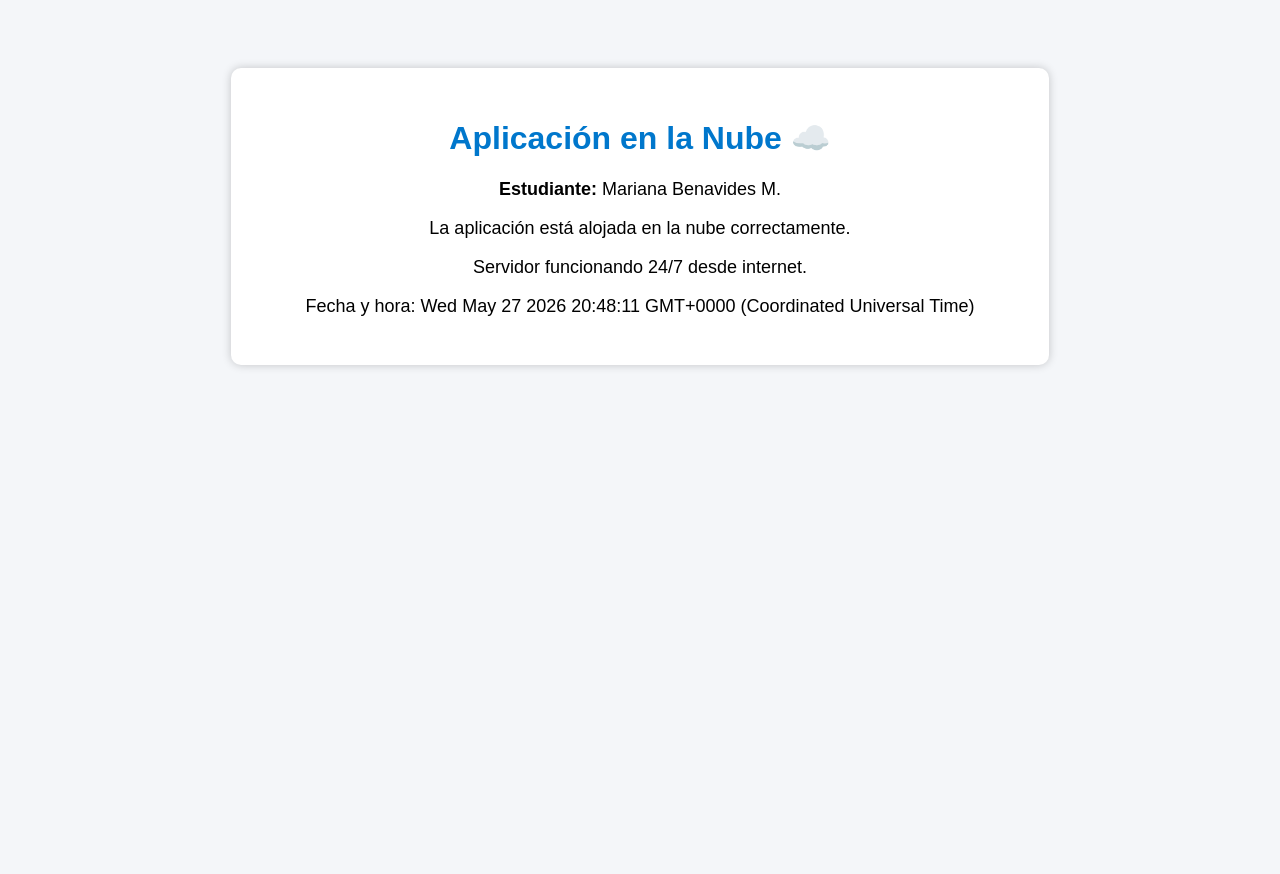
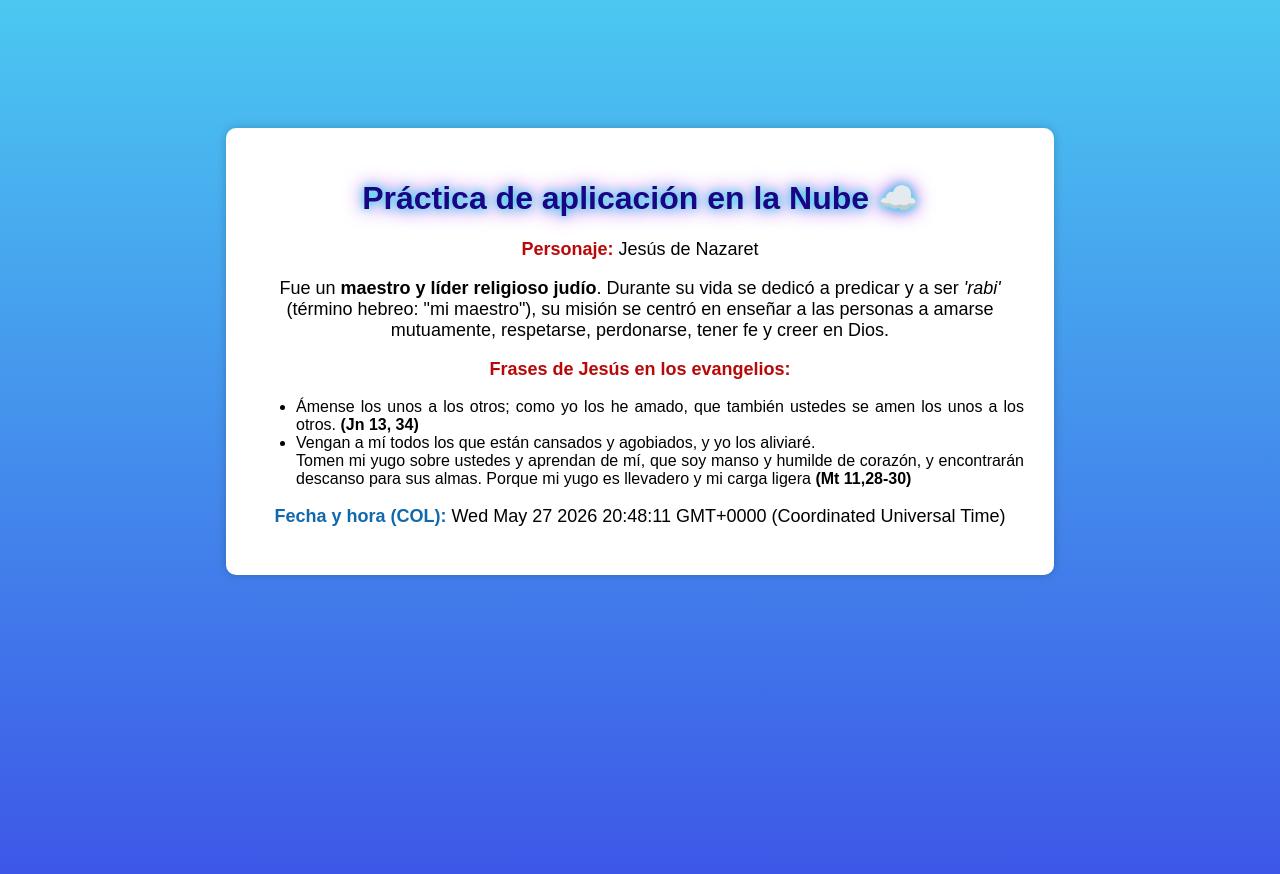
Before and after one commit to MarianaBM-777/cloudapp, a website: page views/index.html in a window 1280 px wide. Before the commit the page ends 800 px from the top, so only its background shows below. Drawn offline with Linux system fonts and the light colour scheme.

Commit message:
feat: personalización de estética visual, colores y textos

```diff
--- a/views/index.html
+++ b/views/index.html
@@ -8,39 +8,62 @@
     <style>
         body{
             font-family: Arial, sans-serif;
-            background-color: #f4f6f9;
+            background: linear-gradient(to bottom, #4bc8f1, #3c50e7);
+            min-height: 100vh;
+            margin: 0;
             text-align: center;
-            padding-top: 60px;
+            background-repeat: no-repeat;
         }
 
         .contenedor{
             background: white;
             width: 60%;
             margin: auto;
+            margin-top: 10%;
             padding: 30px;
             border-radius: 10px;
             box-shadow: 0px 0px 10px rgba(0,0,0,0.2);
         }
 
         h1{
-            color: #0077cc;
+            color: rgb(28, 5, 133);
+            text-shadow: 0 0 10px #05eeee, 0 0 20px #8e17dd ;
         }
 
         p{
             font-size: 18px;
+        }
+        strong {
+            color: rgb(184, 8, 8);
+        }
+        b{
+            color: rgb(17, 105, 173);
+        }
+        .negrilla{
+            color: black;
+        }
+        ul {
+            text-align: justify;
         }
     </style>
 </head>
 <body>
 
     <div class="contenedor">
-        <h1>Aplicación en la Nube ☁️</h1>
+        <h1>Práctica de aplicación en la Nube ☁️</h1>
 
-        <p><strong>Estudiante:</strong> Mariana Benavides M.</p>
+        <p><strong>Personaje:</strong> Jesús de Nazaret</p>
 
-        <p>La aplicación está alojada en la nube correctamente.</p>
+        <p>Fue un <b class="negrilla">maestro y líder religioso judío</b>. Durante su vida se dedicó a predicar y a ser <i>'rabi'</i> (término hebreo: "mi maestro"), su misión se centró en enseñar a las personas a amarse mutuamente, respetarse, perdonarse, tener fe y creer en Dios.</p>
 
-        <p>Servidor funcionando 24/7 desde internet.</p>
+        <p><strong>Frases de Jesús en los evangelios:</strong></p>
+
+        <ul>
+            <li>Ámense los unos a los otros; como yo los he amado, que también ustedes se amen los unos a los otros. <b class="negrilla">(Jn 13, 34)</b></li>
+            <li>Vengan a mí todos los que están cansados y agobiados, y yo los aliviaré.
+            <br>
+            Tomen mi yugo sobre ustedes y aprendan de mí, que soy manso y humilde de corazón, y encontrarán descanso para sus almas. Porque mi yugo es llevadero y mi carga ligera <b class="negrilla">(Mt 11,28-30)</b></li>
+        </ul>
 
         <p id="fecha"></p>
     </div>
@@ -49,7 +72,7 @@
         const fecha = new Date();
 
         document.getElementById("fecha").innerHTML =
-            "Fecha y hora: " + fecha;
+            "<b> Fecha y hora (COL): </b>" + fecha;
     </script>
 
 </body>
```
